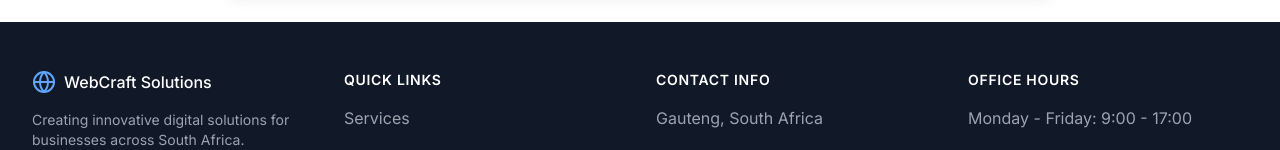
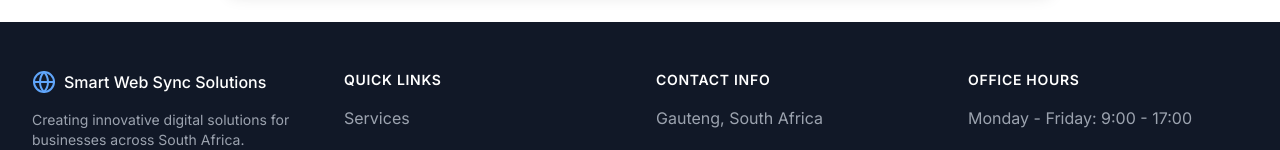
Before and after one commit to siphonhata/dashboard-site, a Next.js app: page / in a window 1280 px wide. Shown: the part 6132-6282 px from the top of the page. Built offline with nearby package versions, Linux system fonts and the light colour scheme.

Commit message:
Footer Updates

```diff
--- a/app/components/common/Footer.tsx
+++ b/app/components/common/Footer.tsx
@@ -9,7 +9,7 @@
           <div>
             <div className="flex items-center">
               <Globe className="w-6 h-6 text-blue-400" />
-              <span className="ml-2 font-medium">WebCraft Solutions</span>
+              <span className="ml-2 font-medium">Smart Web Sync Solutions</span>
             </div>
             <p className="mt-4 text-sm text-gray-400">
               Creating innovative digital solutions for businesses across South Africa.
```
